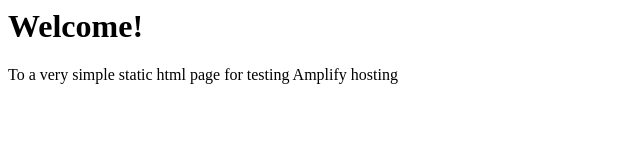
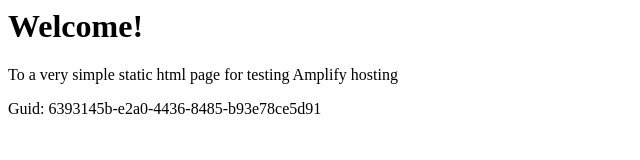
Before and after one commit to aws-aemilia-pdx/Github-PR-Commit-Integration-Test-DoNotTouch-v1-gamma-us-west-2, a website: page src/index.html in a window 1280 px wide. Shown: the whole page, without its empty margins (0-640 px from the left). Drawn offline with Linux system fonts and the light colour scheme.

Commit message:
commit from integ tests

```diff
--- a/src/index.html
+++ b/src/index.html
@@ -1,3 +1,5 @@
+
+
 <html lang="en">
 
 <head>
@@ -10,6 +12,6 @@
 <body>
     <h1>Welcome!</h1>
     <p>To a very simple static html page for testing Amplify hosting</p>
-</body>
+    <p>Guid: 6393145b-e2a0-4436-8485-b93e78ce5d91</p></body>
 
 </html>
```
